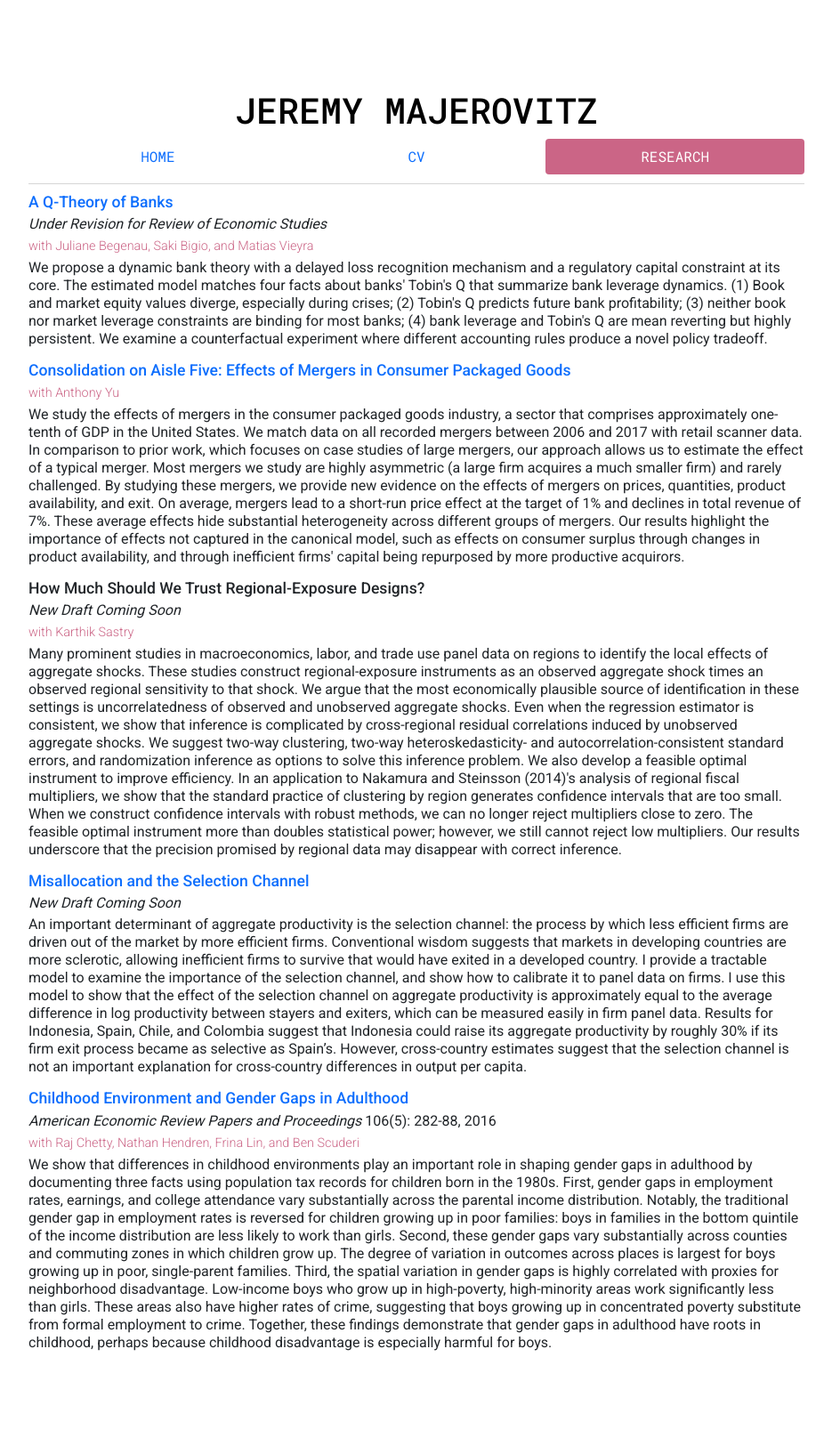
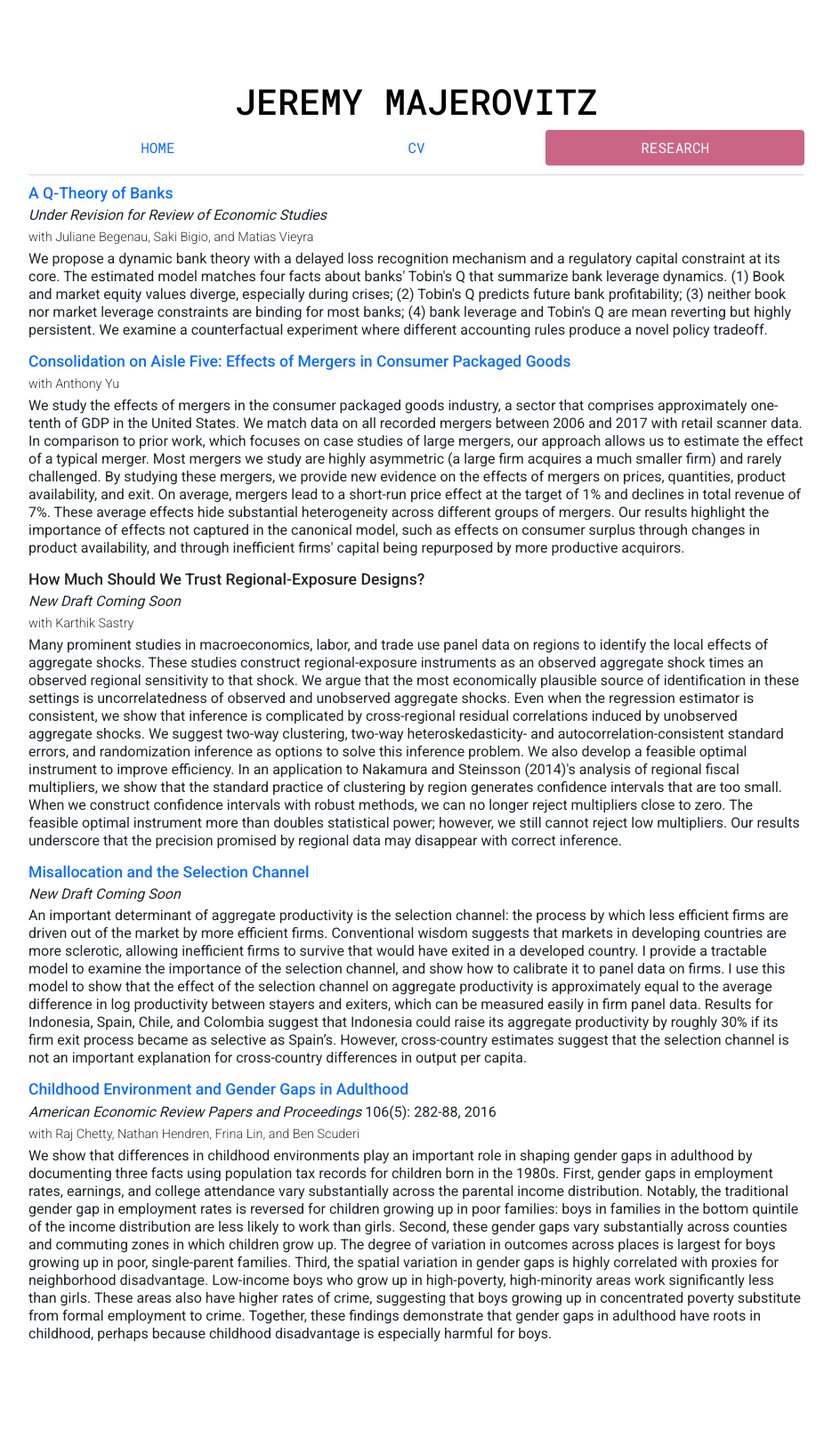
Before and after one commit to jmajic/jmajic.github.io, a Jekyll site: the page built from research/index.html, in a window 1280 px wide. Shown: the whole page at 89% size, without its empty margins (172-1107 px from the left). Built offline with Jekyll 4.4.1, drawn with Linux system fonts in a browser that asks for light colours; nearby versions of some CDN libraries.

Commit message:
Make coauthors dark gray again, and reduce margin above name

```diff
--- a/css/main.css
+++ b/css/main.css
@@ -37,7 +37,7 @@ img.avatar { margin-bottom: 30px; }
   border-bottom: 1px solid #d5d5d5;
   padding-bottom: 10px;
   margin-bottom:10px;
-  margin-top:20px;
+  margin-top:10px;
 }
 
 /*p, ul { font-size: 1.5em; line-height: 1.4em; color: #333; }*/
@@ -62,7 +62,7 @@ h4 a, h5 a, h6 a{text-decoration: none; }
 /* CSS Classes from Stepner */
 .info,.notes,.contact,.about,.error{margin-bottom:30px}
 .info,.note,.contact,.about,.error{width:100%;margin:0 auto;line-height:26px;clear:both}
-.coauthor{color:#cb6586;font-weight:300;font-size:90%}
+.coauthor{color:#333;font-weight:300;font-size:90%}
 .statatitle{padding-right:3px}
 .researchpaper{line-height:20px;margin-bottom:15px}
 .researchpaper p,h5{margin-bottom:4px}
```
